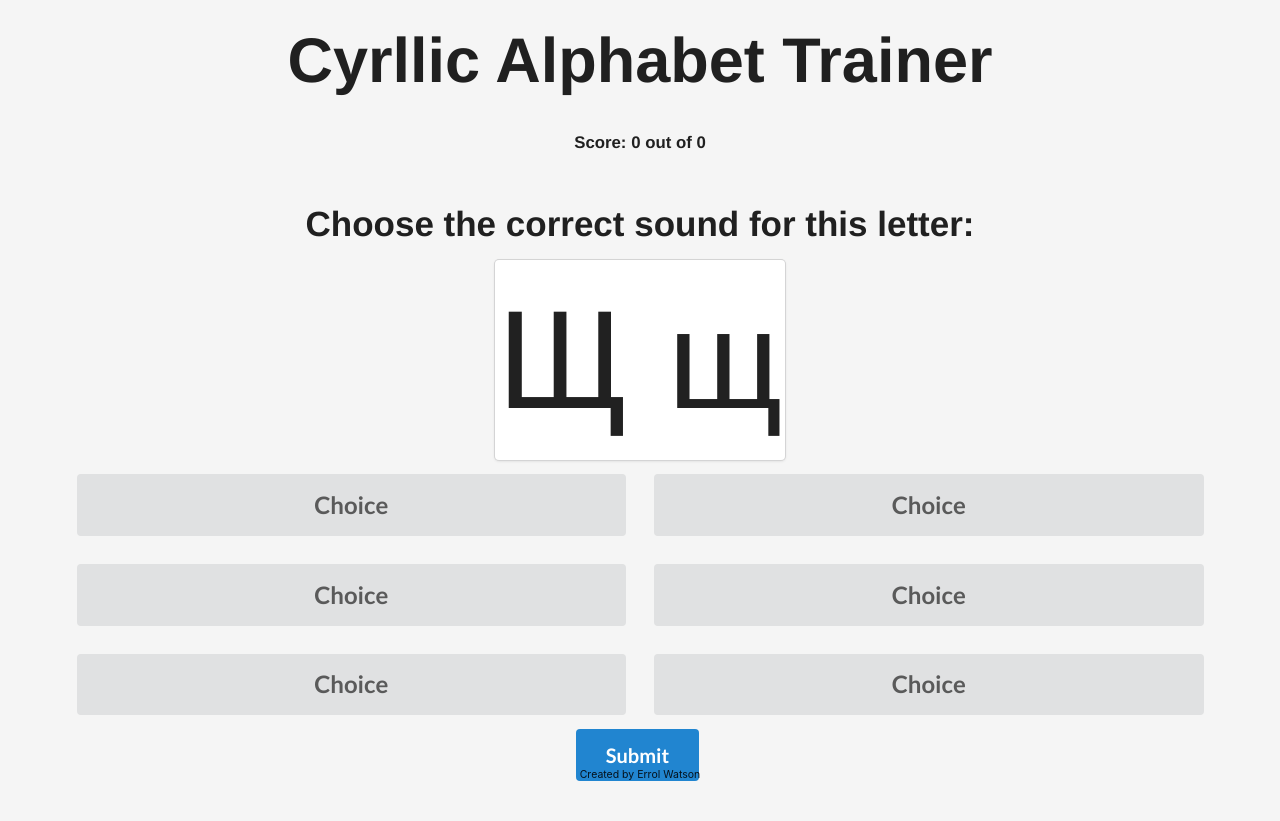
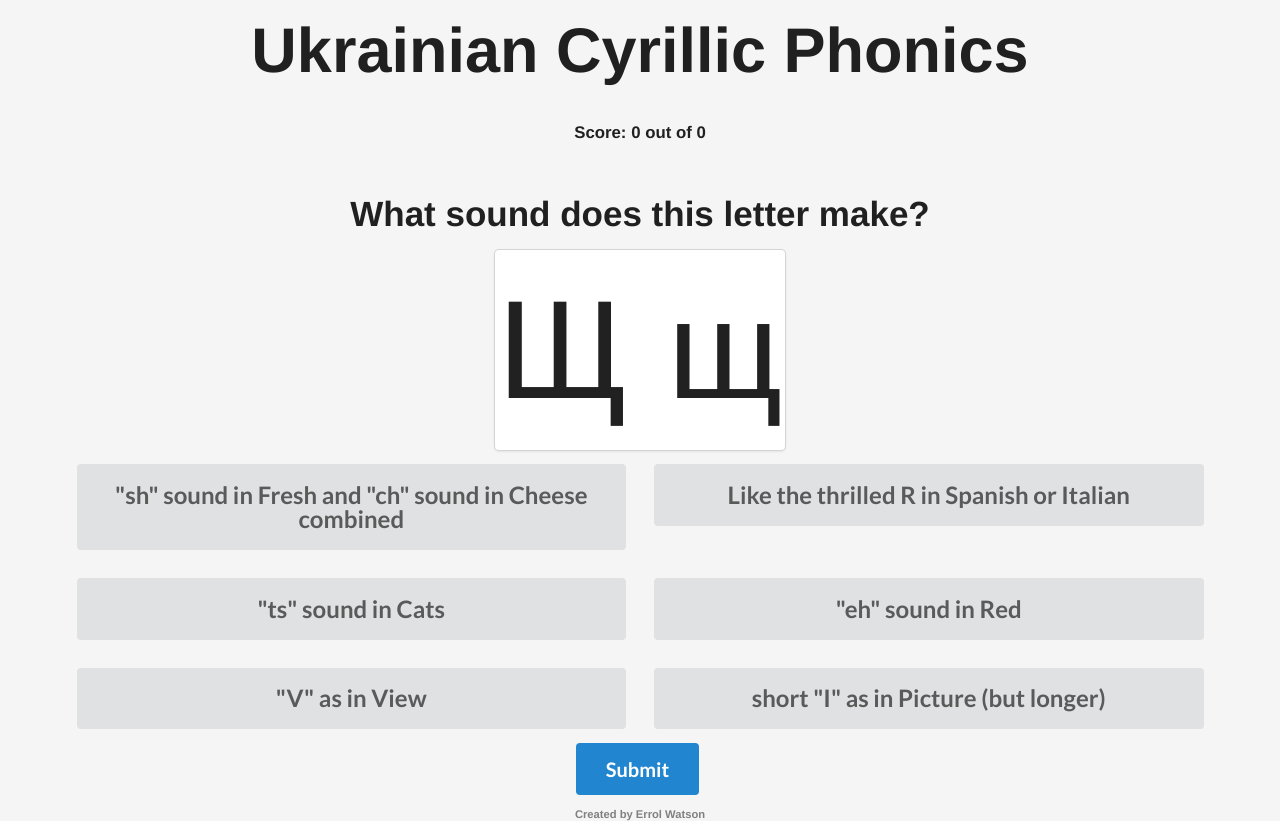
Before and after one commit to errolgh/alphabet-match-game-frontend, a React (Create React App) app: page /game in a window 1280 px wide. Before the commit the page ends 800 px from the top, so only its background shows below. Built offline with nearby package versions, Linux system fonts and the light colour scheme.

Commit message:
building andleSubmit

```diff
--- a/src/About.js
+++ b/src/About.js
@@ -4,13 +4,13 @@ class About extends React.Component {
   render(){
     return (
         <React.Fragment>
-          <h3>Learn the Ukrainian Alphabet with this game!</h3>
+          <h3>Learn the Ukrainian Alphabet with this phonics training game!</h3>
           <div id="start-button">
             <button
               className="ui button massive blue"
               onClick={()=>{this.props.handleStartGame()}}
               >
-              Start!
+              Begin
             </button>
           </div>
         </React.Fragment>
--- a/src/App.css
+++ b/src/App.css
@@ -10,7 +10,7 @@ body {
   font-size: 4.5em;
   font-family: Helvetica;
   text-align: center;
-  padding-top: 20px;
+  padding-top: 10px;
 }
 
 h3 {
@@ -29,6 +29,14 @@ h4 {
   padding-bottom: 5px;
 }
 
+h5 {
+  font-size: .8em;
+  font-family: Helvetica;
+  text-align: center;
+  color: grey;
+  padding-bottom: 0px
+}
+
 #start-button {
   text-align: center;
 }
@@ -39,13 +47,8 @@ h4 {
   font-family: Helvetica;
 }
 
-footer {
-  position: absolute;
-  bottom: 0;
-  width: 100%;
-  height: 2.5rem;
-  text-align: center;
-  font-size: 0.75em;
+#submit-button {
+  padding-bottom: 3px;
 }
 
 .App-logo {
--- a/src/App.js
+++ b/src/App.js
@@ -5,6 +5,7 @@ import './App.css';
 import Title from './Title'
 import About from './About'
 import GameContainer from './GameContainer'
+import Footer from './Footer'
 
 import { Switch, Route} from 'react-router-dom'
 import { withRouter } from 'react-router'
@@ -28,7 +29,7 @@ class App extends React.Component {
             />
           }/>
         </Switch>
-        <footer>Created by Errol Watson</footer>
+        <Footer/>
       </React.Fragment>
     )
   }
--- /dev/null
+++ b/src/Choice.js
@@ -0,0 +1,19 @@
+import React from 'react'
+
+class Choice extends React.Component {
+  render(){
+    return(
+      <div className="eight wide column">
+        <button
+          className="ui fluid button massive"
+          onClick={(event)=>{this.props.updateSelectedChoice(event)}}
+          value={this.props.choice.implementation}
+        >
+        {this.props.choice.implementation}
+        </button>
+      </div>
+    )
+  }
+}
+
+export default Choice
--- a/src/ChoiceContainer.js
+++ b/src/ChoiceContainer.js
@@ -1,66 +1,24 @@
 import React from 'react'
+import Choice from './Choice'
 
 class ChoiceContainer extends React.Component {
   render(){
     return(
       <form className="ui form">
         <div className="ui two column centered grid container">
+          {this.props.choices.map((choice) => {
+              return <Choice
+                key={choice.id}
+                choice={choice}
+                updateSelectedChoice={this.props.updateSelectedChoice}
+            />})
+          }
+          <div>
 
-          <div className="eight wide column">
             <button
-              className="ui fluid button massive"
-              onClick={(event)=>{this.props.updateSelectedChoice(event)}}
-              value="choice"
-            >Choice
-            </button>
-          </div>
-
-          <div className="eight wide column">
-            <button
-              className="ui fluid button massive"
-              onClick={(event)=>{this.props.updateSelectedChoice(event)}}
-              value="choice"
-            >Choice
-            </button>
-          </div>
-          <div className="eight wide column">
-            <button
-              className="ui fluid button massive"
-              onClick={(event)=>{this.props.updateSelectedChoice(event)}}
-              value="choice"
-            >Choice
-            </button>
-          </div>
-          <div className="eight wide column">
-            <button
-              className="ui fluid button massive"
-              onClick={(event)=>{this.props.updateSelectedChoice(event)}}
-              value="choice"
-            >Choice
-            </button>
-          </div>
-          <div className="eight wide column">
-            <button
-              className="ui fluid button massive"
-              onClick={(event)=>{this.props.updateSelectedChoice(event)}}
-              value="choice"
-            >Choice
-            </button>
-          </div>
-          <div className="eight wide column">
-            <button
-              className="ui fluid button massive"
-              onClick={(event)=>{this.props.updateSelectedChoice(event)}}
-              value="choice"
-            >Choice
-            </button>
-          </div>
-          <div>
-            <button
-              className="ui button huge blue"
+              className="ui button huge blue submit-button"
               type="submit"
               onClick={(event)=>{this.props.handleSubmit(event)}}
-
             >
               Submit
             </button>
--- /dev/null
+++ b/src/Footer.js
@@ -0,0 +1,13 @@
+import React from 'react'
+
+class Footer extends React.Component {
+  render(){
+    return(
+      <React.Fragment>
+        <h5>Created by Errol Watson</h5>
+      </React.Fragment>
+    )
+  }
+}
+
+export default Footer
--- a/src/GameContainer.js
+++ b/src/GameContainer.js
@@ -18,41 +18,50 @@ class GameContainer extends React.Component {
   }
 
   componentDidMount(){
+    // an array of choices (length = 6) (including the correct one is generated)
     let correctLetter = this.state.lettersRemaining[Math.round(Math.random()*this.state.lettersRemaining.length)]
     this.setState({currentLetter: correctLetter})
+    // state for choices is updated on line below
     this.generateChocies(correctLetter)
-    console.log("componentDidMount()", correctLetter)
-    this.setState({choices: [...this.state.choices, correctLetter]})
   }
 
+  generateChocies = (correctLetter) => {
+    let filteredLetters = this.state.lettersRemaining.filter(letter =>
+      letter.id !== correctLetter.id)
 
+      let choices = []
+      choices.push(correctLetter)
+
+      let copyOfFilteredLetters = [...filteredLetters]
+
+      //some of these blocks may be parsed into its own method
+      while (choices.length < 6) {
+        //generates a random index every loop, adds it to the choices array, checks to make sure the letter doesnt already exist in our copyOfFilteredLetters array then removes it from that array
+        let index = Math.round(Math.random()*copyOfFilteredLetters.length)
+        let wrongAnswer = copyOfFilteredLetters[index]
+        if (!choices.includes(wrongAnswer)) {
+          choices.push(wrongAnswer)
+          copyOfFilteredLetters.pop(index)
+        } else {
+          //??
+          continue
+          //break
+          //yield
+          //continue
+          // (leave empty)
+        }
+      }
+      this.setState({
+        choices: choices,
+        lettersRemaining: filteredLetters
+      })
+  }
 
 
   updateSelectedChoice = (event) => {
     event.preventDefault()
     this.setState({selectedChoice: event.target.value})
     console.log("attempting to update choice...", event.target.value)
-  }
-
-  generateChocies = (correctLetter) => {
-    // event.preventDefault()
-    let filteredLetters = this.state.lettersRemaining.filter(letter =>
-      letter.character !== correctLetter)
-
-      let choices = []
-      choices.push(correctLetter)
-
-      let copyOfFilteredLetters = [... filteredLetters]
-
-      for (let i = 0; i < 5; i++) {
-        let index = Math.round(Math.random()*copyOfFilteredLetters.length)
-        let wrongAnswer = copyOfFilteredLetters[index]
-        choices.push(wrongAnswer)
-        copyOfFilteredLetters.pop(index)
-      }
-      console.log("attempting to generate choices... ", choices)
-      console.log("currentLetter is: ", correctLetter)
-      this.setState({choices: choices})
   }
 
   handleSubmit = (event) => {
@@ -83,7 +92,9 @@ class GameContainer extends React.Component {
 
     console.log("attempting to handle submit...", event.target.value)
     this.setState({
-
+      //lettersRemaining
+      //numOfAsked
+      //numCorrect
     })
   }
   //     numOfAsked: this.prevState.numOfAsked+1,
@@ -96,7 +107,7 @@ class GameContainer extends React.Component {
           numCorrect={this.state.numCorrect}
           numOfAsked={this.state.numOfAsked}
         />
-        <h3>Choose the correct sound for this letter:</h3>
+        <h3>What sound does this letter make?</h3>
         <QuestionLetter
           generateQuestionLetter={this.generateQuestionLetter}
           currentLetter={this.state.currentLetter}
@@ -104,6 +115,7 @@ class GameContainer extends React.Component {
         <ChoiceContainer
           updateSelectedChoice={this.updateSelectedChoice}
           handleSubmit={this.handleSubmit}
+          choices={this.state.choices}
         />
       </React.Fragment>
     )
--- a/src/Title.js
+++ b/src/Title.js
@@ -5,7 +5,7 @@ class Title extends React.Component {
     return (
       <React.Fragment>
         <div>
-          <h1 className="title">Cyrllic Alphabet Trainer</h1>
+          <h1 className="title">Ukrainian Cyrillic Phonics</h1>
         </div>
       </React.Fragment>
     )
--- a/src/alphabet_hash.js
+++ b/src/alphabet_hash.js
@@ -1,38 +1,38 @@
 const alphabet_hash = [
-  {id: 1, character: "А а", name: "ah", implementation: "Cat"},
-  {id: 2, character: "Б б", name: "beh", implementation: "Book"},
-  {id: 3, character: "В в", name: "weh/veh", implementation: "Vet/When*"},
-  {id: 4, character: "Г г", name: "heh", implementation:  "How"},
-  {id: 5, character: "Ґ ґ", name: "geh", implementation:  "Gate"},
-  {id: 6, character: "Д д", name: "deh", implementation:  "Door"},
-  {id: 7, character: "Е е", name: "eh", implementation:  "Red"},
-  {id: 8, character: "Є є", name: "yeh", implementation:  "Yes"},
-  {id: 9, character: "Ж ж", name: "zheh", implementation:  "Measure"},
-  {id: 10, character: "З з", name: "zeh", implementation:  "Zoo"},
-  {id: 11, character: "И и", name: "ih", implementation:  "PIt (but longer)"},
-  {id: 12, character: "І і", name: "ee", implementation:  "Meet"},
-  {id: 13, character: "Ї ї", name: "yih", implementation:  "Year (but longer)"},
-  {id: 14, character: "Й й", name: "yot", implementation:  "Yes"},
-  {id: 15, character: "К к", name: "kah", implementation:  "Couch"},
-  {id: 16, character: "Л л", name: "el", implementation:  "Loose"},
-  {id: 17, character: "М м", name: "em", implementation:  "Moose"},
-  {id: 18, character: "Н н", name: "en", implementation:  "No"},
-  {id: 19, character: "О о", name: "oh", implementation:  "Goat"},
-  {id: 20, character: "П п", name: "peh", implementation:  "Put"},
-  {id: 21, character: "Р р", name: "er", implementation:  "Like the thrilled r in Spanish or Italian"},
-  {id: 22, character: "С с", name: "es", implementation:  "Soon"},
-  {id: 23, character: "Т т", name: "te", implementation:  "Take"},
-  {id: 24, character: "У у", name: "oo", implementation:  "Do"},
-  {id: 25, character: "Ф ф", name: "ef", implementation:  "Forget"},
-  {id: 26, character: "Х х", name: "kha", implementation:  "ch in the Scottisch 'loch'"},
-  {id: 27, character: "Ц ц", name: "tse", implementation:  "Cats"},
-  {id: 28, character: "Ч ч", name: "cheh", implementation:  "Chase"},
-  {id: 29, character: "Ш ш", name: "shah", implementation:  "Shy"},
-  {id: 30, character: "Щ щ", name: "shcha", implementation:  "Strong/Fish ch*urch"},
-  {id: 31, character: "ь", name: "myakih znak (м’який знак)", implementation: "Softens the previous consonant"},
-  {id: 32, character: "Ю ю", name: "yoo", implementation: "You"},
-  {id: 33, character: "Я я", name: "yah", implementation: "Yard"},
-  {id: 34, character: "'", name: "apostrof (апостроф)", implementation: "Strengthens the following vowel"},
+  {id: 1, character: "А а", name: "ah", implementation: "\"ah\" sound in Cat"},
+  {id: 2, character: "Б б", name: "buh", implementation: "\"B\" as in Book"},
+  {id: 3, character: "В в", name: "veh", implementation: "\"V\" as in View"},
+  {id: 4, character: "Г г", name: "huh", implementation: "\"H\" as in How"},
+  {id: 5, character: "Ґ ґ", name: "geh", implementation: "\"G\" as in Gate (rarely used)"},
+  {id: 6, character: "Д д", name: "deh", implementation: "\"D\" as in Door"},
+  {id: 7, character: "Е е", name: "eh", implementation: "\"eh\" sound in Red"},
+  {id: 8, character: "Є є", name: "yeh", implementation: "\"Y\" as in Yes"},
+  {id: 9, character: "Ж ж", name: "zheh", implementation: "\"zh\" sound in Measure"},
+  {id: 10, character: "З з", name: "zeh", implementation: "\"Z\" as in Zoo"},
+  {id: 11, character: "И и", name: "ih", implementation: "short \"I\" as in Picture (but longer)"},
+  {id: 12, character: "І і", name: "ee", implementation: "\"M\" as in Meet"},
+  {id: 13, character: "Ї ї", name: "yih", implementation: "\"yih\" sound in Year (but longer)"},
+  {id: 14, character: "Й й", name: "yot", implementation: "\"Y\" as in Yes"},
+  {id: 15, character: "К к", name: "kah", implementation: "\"K\" as in Keep"},
+  {id: 16, character: "Л л", name: "luh", implementation: "\"L\" as in Loose"},
+  {id: 17, character: "М м", name: "moh", implementation: "\"M\" as in Moose"},
+  {id: 18, character: "Н н", name: "neh", implementation: "\"N\" as in No"},
+  {id: 19, character: "О о", name: "oh", implementation: "\"oh\" sound in Goat"},
+  {id: 20, character: "П п", name: "puh", implementation: "\"P\" as in Put"},
+  {id: 21, character: "Р р", name: "ruh", implementation: "Like the thrilled R in Spanish or Italian"},
+  {id: 22, character: "С с", name: "ceh", implementation: "\"S\" as in Soon"},
+  {id: 23, character: "Т т", name: "te", implementation: "\"T\" as in Take"},
+  {id: 24, character: "У у", name: "oo", implementation: "\"D\" as in Do"},
+  {id: 25, character: "Ф ф", name: "fuh", implementation: "\"F\" as in Forget"},
+  {id: 26, character: "Х х", name: "hu", implementation: "\"ch\" sound the Scottish \"loch\""},
+  {id: 27, character: "Ц ц", name: "tse", implementation: "\"ts\" sound in Cats"},
+  {id: 28, character: "Ч ч", name: "cheh", implementation: "\"ch\" sound in Cheer"},
+  {id: 29, character: "Ш ш", name: "sheh", implementation: "\"sh\" sound in Shy"},
+  {id: 30, character: "Щ щ", name: "shcha", implementation: "\"sh\" sound in Fresh and \"ch\" sound in Cheese combined"},
+  {id: 31, character: "ь", name: "myakih znak (м’який знак)", implementation: "(Softens the previous consonant)"},
+  {id: 32, character: "Ю ю", name: "yoo", implementation: "\"yoo\" sound in United"},
+  {id: 33, character: "Я я", name: "yah", implementation: "\"yah\" sound in Yard"},
+  {id: 34, character: "'", name: "apostrof (апостроф)", implementation: "(Strengthens the following vowel)"},
 ]
 
 export default alphabet_hash;
```
Also changed, not shown: 1 other file (tests, documents, lock files or other folders).
